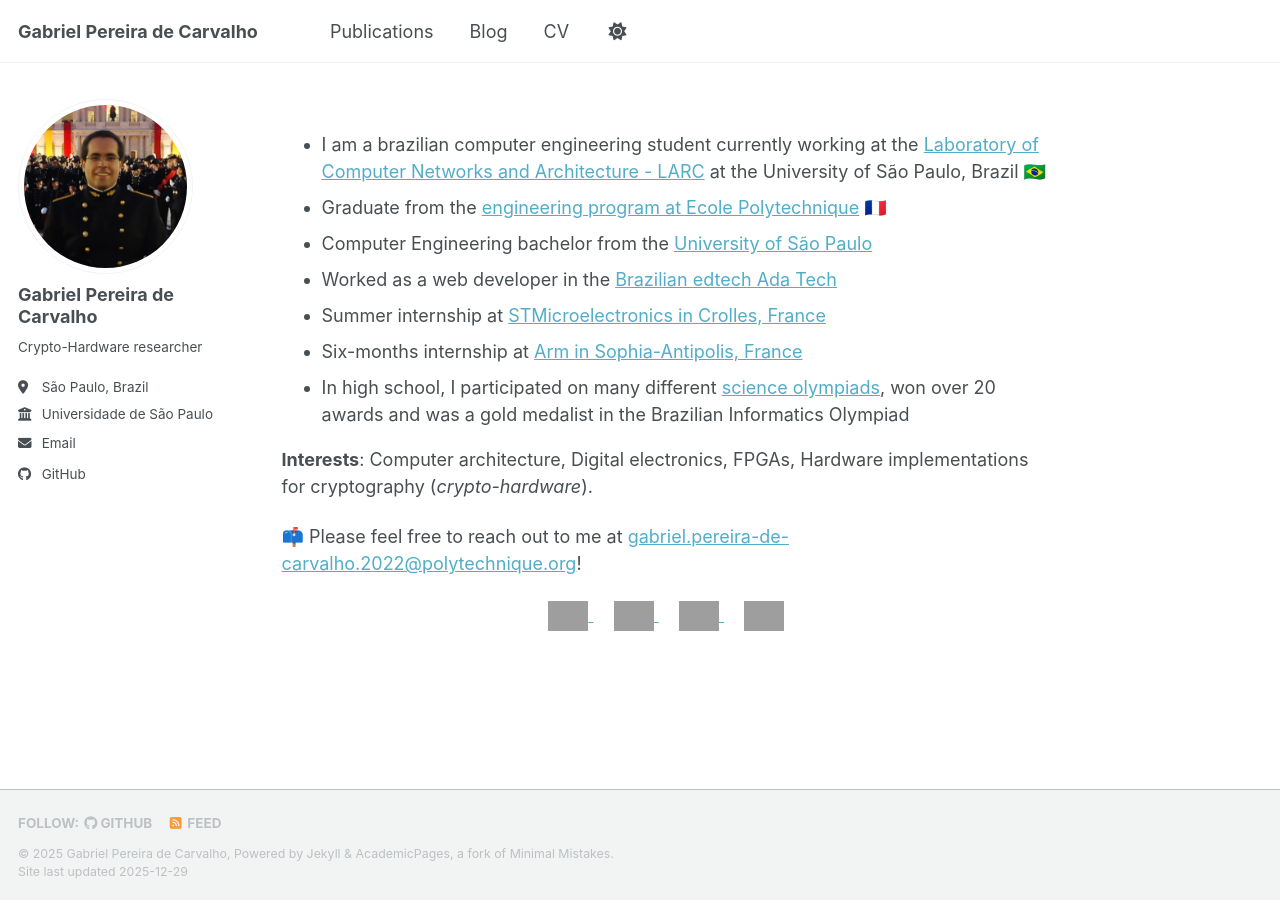
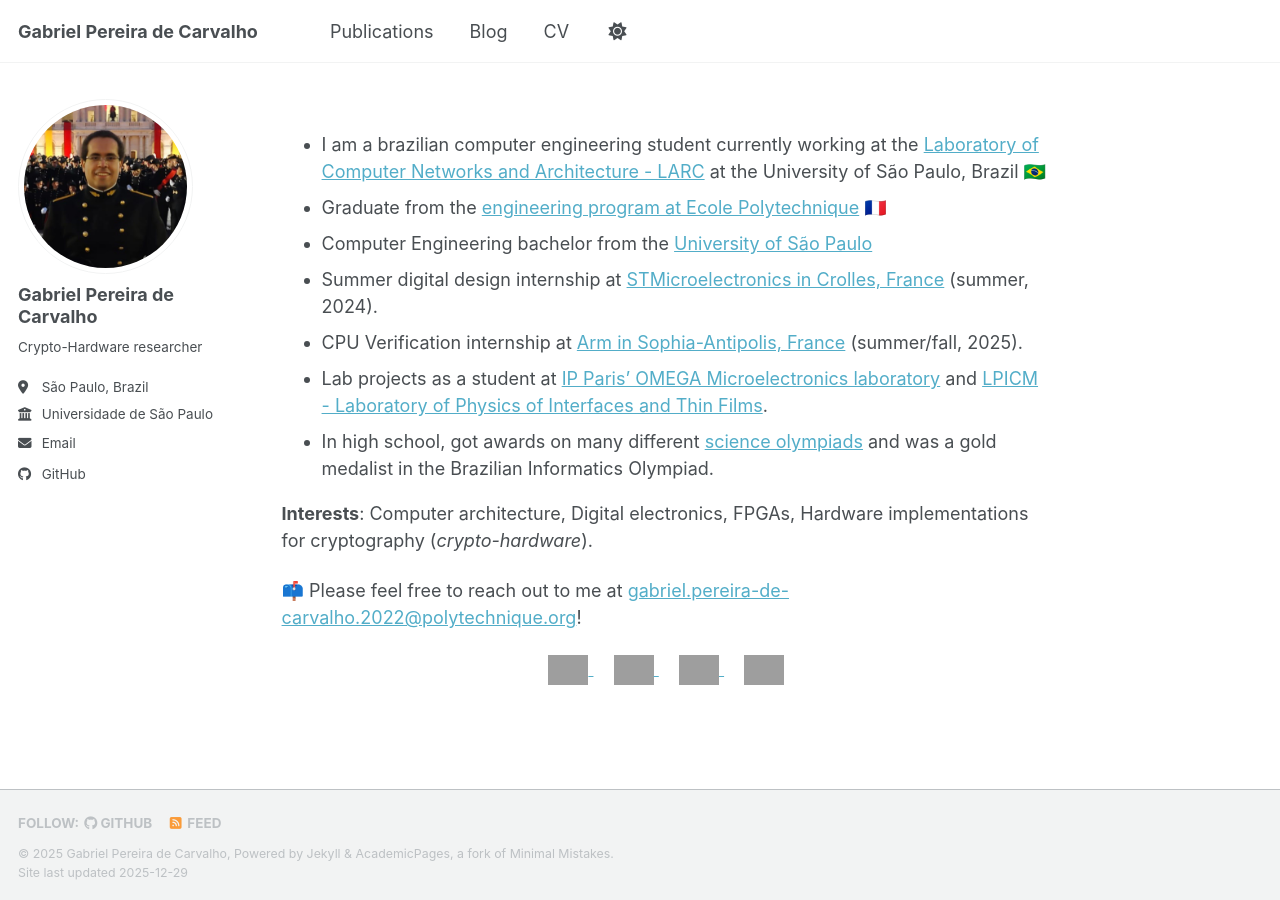
Before and after one commit to ArkhamKnightGPC/ArkhamKnightGPC.github.io, a Jekyll site: the page built from _pages/about.md, in a window 1280 px wide. Built offline with Jekyll 4.4.1, drawn with Linux system fonts in a browser that asks for light colours; a script bundle is joined from its source files by our own code; library files that are not in the unit come from our copies; grey boxes are pictures that could not be loaded.

Commit message:
:memo: modify about text

```diff
--- a/_pages/about.md
+++ b/_pages/about.md
@@ -10,11 +10,10 @@ redirect_from:
 - I am a brazilian computer engineering student currently working at the [Laboratory of Computer Networks and Architecture - LARC](https://www.larc.usp.br/en) at the University of São Paulo, Brazil 🇧🇷
 - Graduate from the [engineering program at Ecole Polytechnique](https://programmes.polytechnique.edu/cycle-ingenieur-polytechnicien/cycle-ingenieur-polytechnicien) 🇫🇷
 - Computer Engineering bachelor from the [University of São Paulo](https://www.poli.usp.br/)
-- Worked as a web developer in the [Brazilian edtech Ada Tech](https://ada.tech/)
-- Summer internship at [STMicroelectronics in Crolles, France](https://www.st.com/content/st_com/en/about/manufacturing-at-st/our-facilities/crolles-st-site.html)
-- Six-months internship at [Arm in Sophia-Antipolis, France](https://careers.arm.com/france-sophia-antipolis-office)
-- In high school, I participated on many different [science olympiads](https://github.com/ArkhamKnightGPC/Certificados_Olimpiadas), won over 20 awards and was a gold medalist in the Brazilian Informatics Olympiad
-
+- Summer digital design internship at [STMicroelectronics in Crolles, France](https://www.st.com/content/st_com/en/about/manufacturing-at-st/our-facilities/crolles-st-site.html) (summer, 2024).
+- CPU Verification internship at [Arm in Sophia-Antipolis, France](https://careers.arm.com/france-sophia-antipolis-office) (summer/fall, 2025).
+- Lab projects as a student at [IP Paris' OMEGA Microelectronics laboratory](https://omega.ip-paris.fr/en/overview) and [LPICM - Laboratory of Physics of Interfaces and Thin Films](https://lpicm.cnrs.fr/about-us/welcome-to-lpicm/).
+- In high school, got awards on many different [science olympiads](https://github.com/ArkhamKnightGPC/Certificados_Olimpiadas) and was a gold medalist in the Brazilian Informatics Olympiad.
 
 **Interests**: Computer architecture, Digital electronics, FPGAs, Hardware implementations for cryptography (*crypto-hardware*).
 
```
